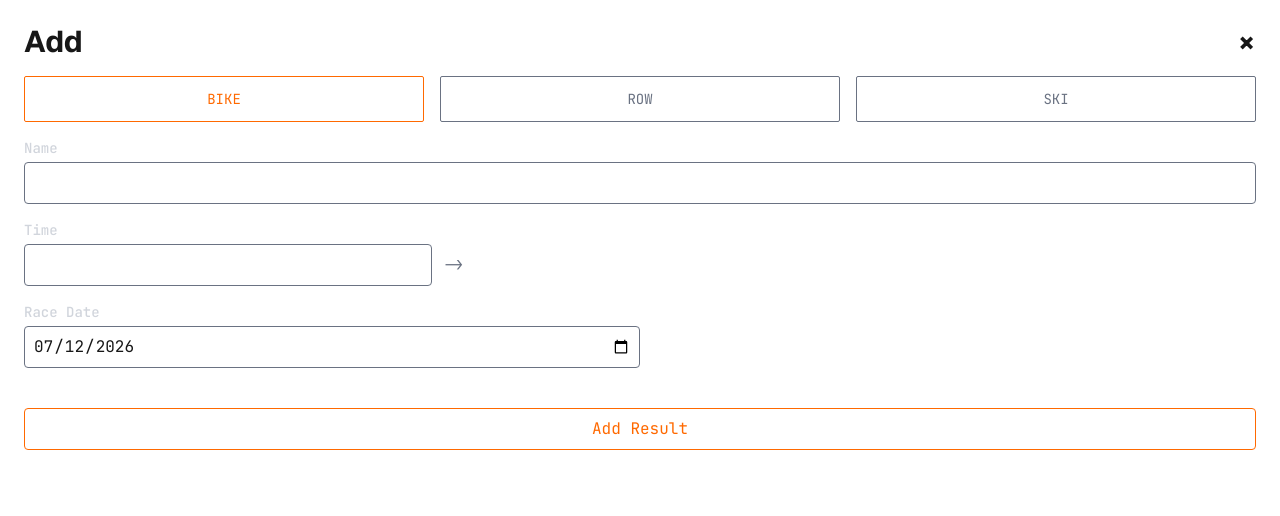
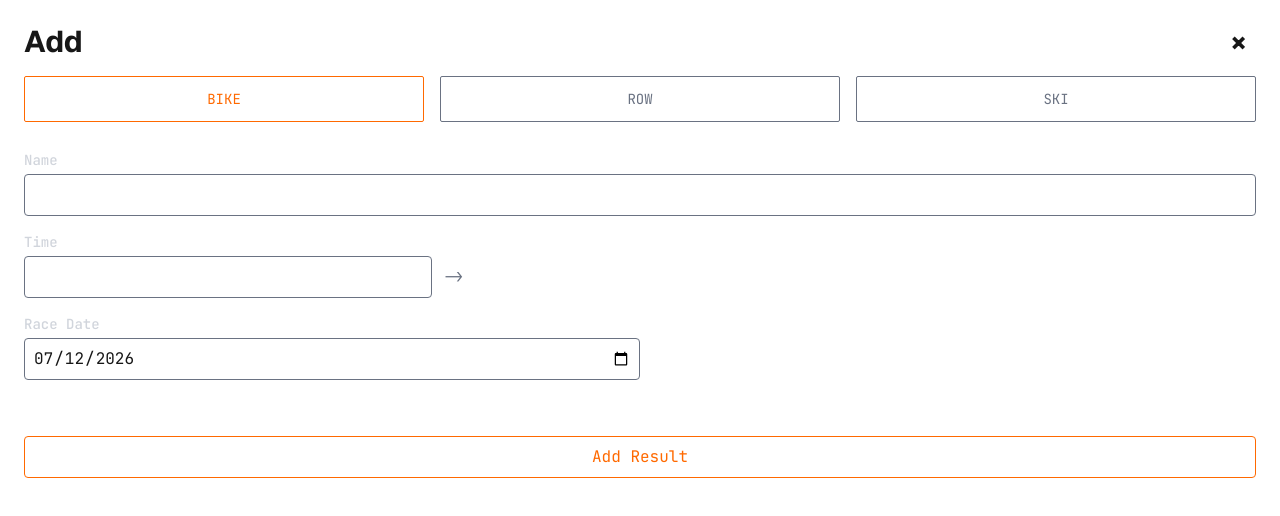
Before and after one commit to spritestack/scoreboard, a Next.js app: page /admin in a window 1280 px wide. Shown: the top 516 px of the page. Built offline with nearby package versions, Linux system fonts and the light colour scheme; no server answers.

Commit message:
clean up

```diff
--- a/app/admin/page.tsx
+++ b/app/admin/page.tsx
@@ -4,6 +4,8 @@ import { addResult } from "../admin/actions";
 import Link from "next/link";
 
 // TODO
+// - Validate form inputs before submission (gray out submit button until valid)
+// - Remember last selected sport and preselect it when adding new result
 // - Add message to confirm data sent to database or failed!
 
 export default function AdminPage() {
@@ -15,14 +17,14 @@ export default function AdminPage() {
         <h1 className="text-3xl font-bold">
           Add
         </h1>
-        <Link href="/" className="text-3xl font-bold rotate-45">+</Link>
+        <Link href="/" className="text-3xl font-bold rotate-45 mr-2">+</Link>
       </div>
 
       <form action={addResult} className="space-y-4">
 
         <SportInput />
 
-        <div>
+        <div className="mt-7">
           <label htmlFor="name" className="block text-sm font-medium text-gray-300">
             Name
           </label>
@@ -36,7 +38,7 @@ export default function AdminPage() {
 
         <TimeInput />
 
-        <div>
+        <div style={{ width: "100%" }}>
           <label htmlFor="race_date" className="block text-sm font-medium text-gray-300">
             Race Date
           </label>
@@ -51,7 +53,7 @@ export default function AdminPage() {
         </div>
         <button
           type="submit"
-          className="border w-full mt-6 p-2 text-orange-500 border-orange-500 rounded-sm"
+          className="border w-full mt-10 p-2 text-orange-500 border-orange-500 rounded-sm"
         >
           Add Result
         </button>
--- a/app/page.tsx
+++ b/app/page.tsx
@@ -16,7 +16,7 @@ export default async function Home() {
         <h1 className="text-3xl font-bold">
           Results
         </h1>
-        <Link href="/admin" className="text-3xl font-bold">+</Link>
+        <Link href="/admin" className="text-3xl font-bold mr-2">+</Link>
       </div>
 
       <ResultsTable data={data} />
```
